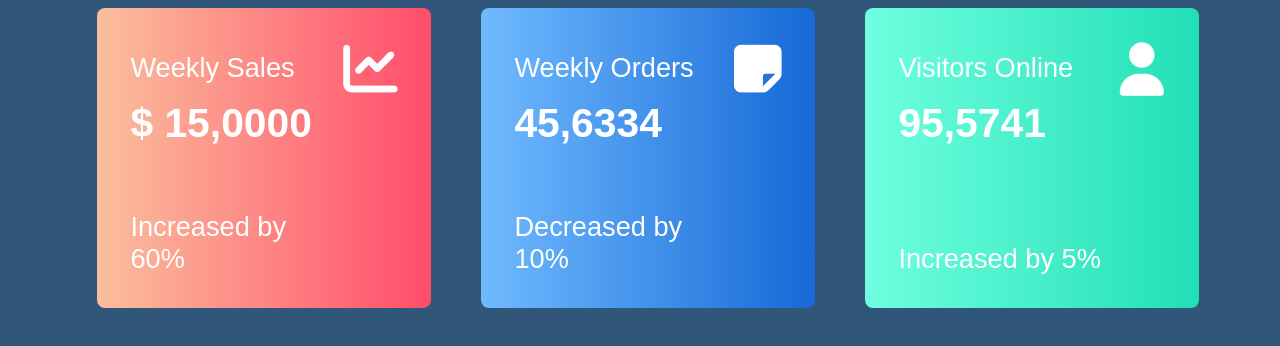
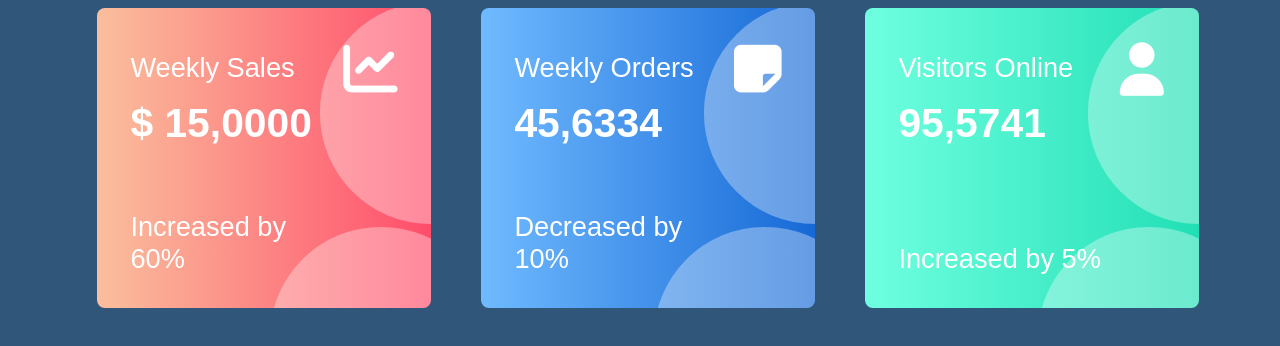
Before and after one commit to demonred8/CSS, a plain HTML site: page index.html in a window 1280 px wide. Drawn offline with Linux system fonts and the light colour scheme.

Commit message:
finalization, task1 finished using flex

```diff
--- a/css/styles.css
+++ b/css/styles.css
@@ -7,6 +7,7 @@ body{
 }
 
 .container{
+    overflow: hidden;
     display: flex;
     flex-direction: row;
     justify-content: space-between;
@@ -16,6 +17,7 @@ body{
 }
 
 [class*="card"] .container{
+    position: relative;
     padding: 10%;
 }
 
@@ -23,6 +25,7 @@ body{
     display: flex;
     flex-direction: column;
     justify-content: space-between;
+    z-index: 1;
 }
 
 .content1{
@@ -40,6 +43,7 @@ body{
 
 .icon{
     align-self: flex-start;
+    z-index: 1;
 }
 
 .card1 .icon::after {
@@ -69,9 +73,34 @@ body{
     margin: 0;
 }
 
-
 strong{
     font-size: 1.5em;
+}
+
+[class*="card"] .container::after {
+    content: '';
+    display: block;
+    width: 100%;
+    height: 100%;
+    border-radius: 50%;
+    background-color: #ffffff56;
+    position: absolute;
+    top: -15%;
+    left: 50%;
+    clip-path: circle(35% at center);
+}
+
+[class*="card"] .container::before {
+    content: '';
+    display: block;
+    width: 100%;
+    height: 100%;
+    border-radius: 50%;
+    background-color: #ffffff56;
+    position: absolute;
+    top: 60%;
+    left: 35%;
+    clip-path: circle(35% at center);
 }
 
 [class*="card"] {
@@ -83,11 +112,11 @@ strong{
     display: flex;
     flex-direction: row;
     justify-content: space-between;
+    overflow: hidden;
 }
 
 .card1 {
     background: linear-gradient(to right,rgb(250, 191, 157) , rgb(255, 77, 107));
-
 }
 
 .card2 {
```
